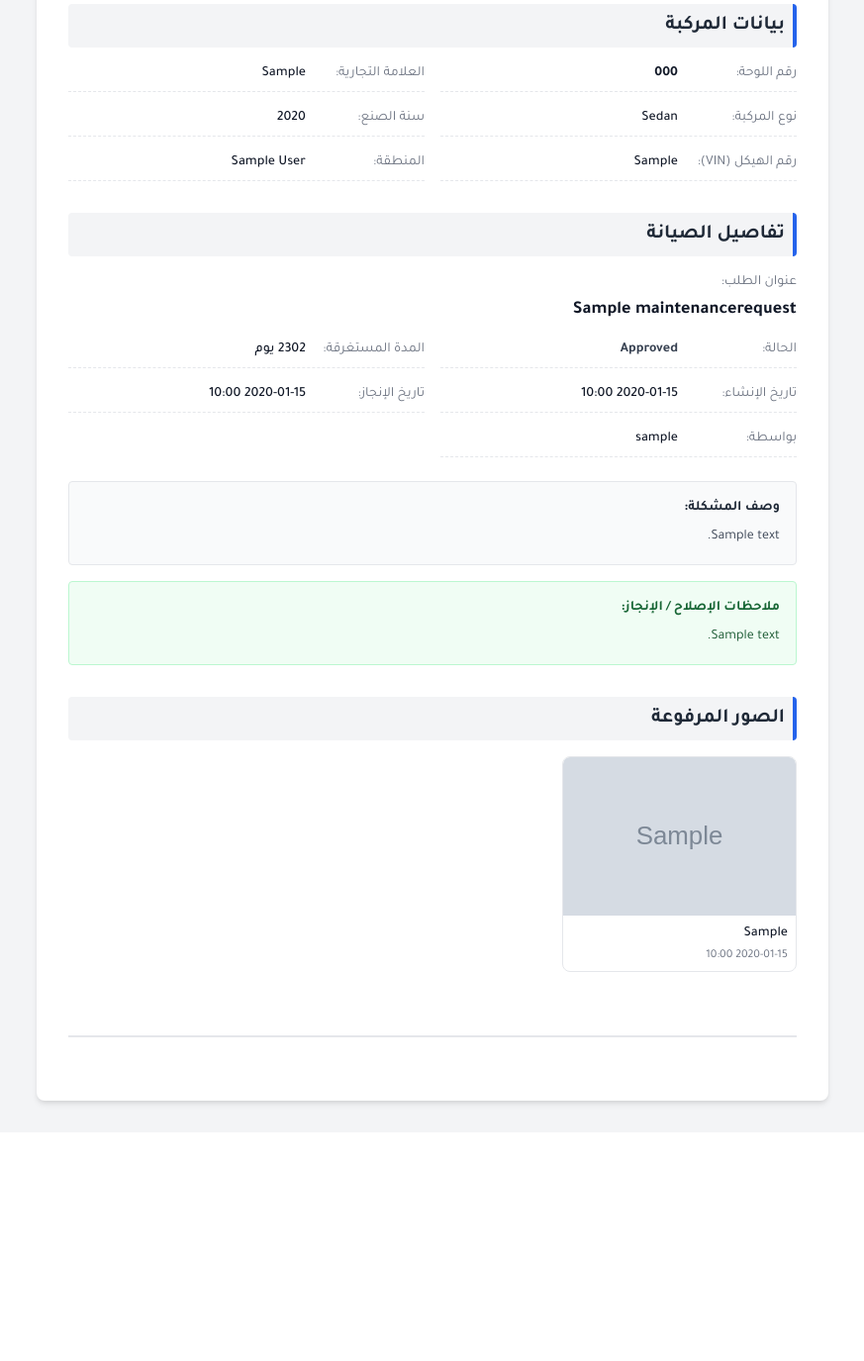
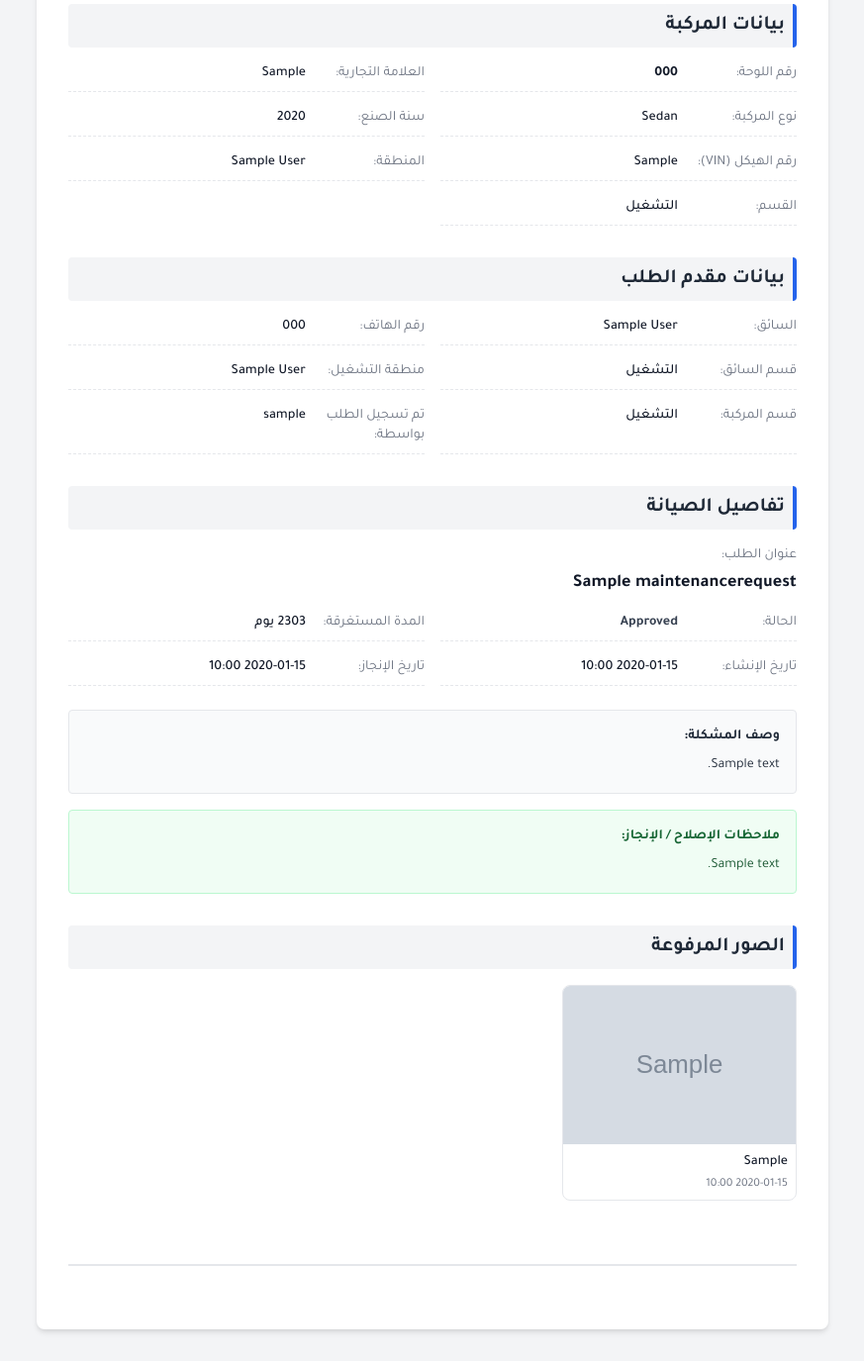
Before and after one commit to mustafakamil77/CarFlow, a Django app: page /maintenance/requests/1/report/ in a window 1280 px wide. Shown: the part 271-1646 px from the top of the page at 99% size, without its empty margins (203-1076 px from the left). Before the commit the page ends 1392 px from the top, so only its background shows below. Run offline with Django 5.2, Linux system fonts and the light colour scheme; a user stored in the database is signed in; data comes from the database, SQL or seed files in the repository; tables that the repository leaves empty hold one stand-in row (values such as "Sample post"); grey boxes marked "Sample" are stand-in pictures; some libraries are stand-ins or nearby versions.

Commit message:
اعادة تصميم و اضافة بعض الاقسم

```diff
--- a/accounts/admin.py
+++ b/accounts/admin.py
@@ -1,5 +1,5 @@
 from django.contrib import admin
-from .models import DriverAssignment, Region
+from .models import DriverAssignment, Region, Department
 
 
 @admin.register(Region)
@@ -13,3 +13,7 @@ class DriverAssignmentAdmin(admin.ModelAdmin):
     list_display = ("driver", "car", "region", "start_date", "end_date", "active")
     list_filter = ("active", "start_date", "region")
     search_fields = ("driver__user__username", "driver__first_name", "driver__last_name", "car__plate_number")
+@admin.register(Department)
+class DepartmentAdmin(admin.ModelAdmin):
+    list_display = ("code","name_ar","name_en")
+    search_fields = ("code", "name_ar","name_en")
--- a/accounts/models.py
+++ b/accounts/models.py
@@ -1,7 +1,4 @@
 from django.db import models
-from django.conf import settings
-from fleet.models import Car
-from staff.models import Employee
 
 
 class Region(models.Model):
@@ -15,9 +12,22 @@ class Region(models.Model):
         return self.name
 
 
+class Department(models.Model):
+    code = models.CharField(max_length=32, unique=True)
+    name_ar = models.CharField(max_length=64)
+    name_en = models.CharField(max_length=64, blank=True)
+    is_active = models.BooleanField(default=True)
+
+    class Meta:
+        ordering = ["name_ar"]
+
+    def __str__(self):
+        return self.name_ar or self.code
+
+
 class DriverAssignment(models.Model):
-    driver = models.ForeignKey(Employee, on_delete=models.CASCADE, related_name="driver_assignments")
-    car = models.ForeignKey(Car, on_delete=models.CASCADE, related_name="driver_assignments")
+    driver = models.ForeignKey("staff.Employee", on_delete=models.CASCADE, related_name="driver_assignments")
+    car = models.ForeignKey("fleet.Car", on_delete=models.CASCADE, related_name="driver_assignments")
     region = models.ForeignKey("accounts.Region", on_delete=models.SET_NULL, null=True, blank=True, related_name="driver_assignments")
     start_date = models.DateField()
     end_date = models.DateField(null=True, blank=True)
--- a/fleet/admin.py
+++ b/fleet/admin.py
@@ -31,9 +31,9 @@ class VehicleInspectionInline(admin.TabularInline):
 @admin.register(Car)
 class CarAdmin(ImportExportModelAdmin):
     resource_class = CarResource
-    list_display = ("plate_number", "brand", "vehicle_type", "year", "current_mileage", "status", "region", "qr_enabled", "created_at")
-    list_filter = ("status", "year", "brand", "region", "qr_enabled")
-    search_fields = ("plate_number", "brand", "vehicle_type", "vin", "qr_token")
+    list_display = ("plate_number", "brand", "vehicle_type", "year", "current_mileage", "status", "region", "department", "qr_enabled", "created_at")
+    list_filter = ("status", "year", "brand", "region", "department", "qr_enabled")
+    search_fields = ("plate_number", "brand", "vehicle_type", "vin", "qr_token", "department__name_ar", "department__code")
     ordering = ("plate_number",)
     readonly_fields = ("created_at", "qr_token", "qr_public_url", "qr_preview")
     inlines = [VehicleInspectionInline]
--- a/fleet/forms.py
+++ b/fleet/forms.py
@@ -54,6 +54,7 @@ class CarForm(forms.ModelForm):
             "vin",
             "status",
             "region",
+            "department",
             "notes",
         ]
         widgets = {
@@ -64,6 +65,7 @@ class CarForm(forms.ModelForm):
             "vin": forms.TextInput(attrs={"class": "border rounded p-2 w-full"}),
             "status": forms.Select(attrs={"class": "border rounded p-2 w-full"}),
             "region": forms.Select(attrs={"class": "border rounded p-2 w-full"}),
+            "department": forms.Select(attrs={"class": "border rounded p-2 w-full"}),
             "notes": forms.Textarea(attrs={"class": "border rounded p-2 w-full", "rows": 3}),
         }
 
--- a/fleet/models.py
+++ b/fleet/models.py
@@ -43,6 +43,15 @@ class Car(models.Model):
         null=True,
         blank=True,
         related_name="cars",
+    )
+
+    department = models.ForeignKey(
+        "accounts.Department",
+        on_delete=models.SET_NULL,
+        null=True,
+        blank=True,
+        related_name="cars",
+        db_index=True,
     )
 
     notes = models.TextField(blank=True)
--- a/fleet/templates/fleet/car_detail.html
+++ b/fleet/templates/fleet/car_detail.html
@@ -79,6 +79,7 @@
         <h2 class="text-lg font-semibold mb-3">Status & Region</h2>
         <p><span class="font-medium">Status:</span> {{ object.status }}</p>
         <p><span class="font-medium">Region:</span> {{ object.region|default:'-' }}</p>
+        <p><span class="font-medium">Department:</span> {{ object.department|default:'-' }}</p>
       </section>
       <section class="p-4 bg-white rounded shadow">
         <h2 class="text-lg font-semibold mb-3">Notes</h2>
--- a/fleet/templates/fleet/car_form.html
+++ b/fleet/templates/fleet/car_form.html
@@ -45,6 +45,10 @@
             <label class="block text-sm font-semibold text-gray-700">Region</label>
             {{ form.region }}
           </div>
+          <div class="space-y-1">
+            <label class="block text-sm font-semibold text-gray-700">القسم</label>
+            {{ form.department }}
+          </div>
         </div>
       </div>
       <!-- Notes -->
--- a/maintenance/templates/maintenance/request_report.html
+++ b/maintenance/templates/maintenance/request_report.html
@@ -155,6 +155,61 @@
           <span class="text-gray-500 w-1/3">المنطقة:</span>
           <span class="font-medium text-gray-900 w-2/3">{{ object.car.region.name|default:"-" }}</span>
         </div>
+        <div class="flex border-b border-dashed pb-2">
+          <span class="text-gray-500 w-1/3">القسم:</span>
+          <span class="font-medium text-gray-900 w-2/3">{{ object.car.department|default:"-" }}</span>
+        </div>
+      </div>
+    </div>
+
+    <!-- بيانات مقدم الطلب -->
+    <div class="mb-8">
+      <h2 class="text-xl font-bold text-gray-800 bg-gray-100 p-2 rounded mb-4 border-r-4 border-blue-600">بيانات مقدم الطلب</h2>
+      <div class="grid grid-cols-2 gap-4 text-sm">
+        <div class="flex border-b border-dashed pb-2">
+          <span class="text-gray-500 w-1/3">السائق:</span>
+          <span class="font-medium text-gray-900 w-2/3">
+            {% if driver %}
+              {% if driver.user %}
+                {{ driver.user.get_full_name|default:driver.user.username }}
+              {% else %}
+                {{ driver.first_name }} {{ driver.last_name }}
+              {% endif %}
+            {% else %}
+              -
+            {% endif %}
+          </span>
+        </div>
+        <div class="flex border-b border-dashed pb-2">
+          <span class="text-gray-500 w-1/3">رقم الهاتف:</span>
+          <span class="font-medium text-gray-900 w-2/3">
+            {% if driver %}{{ driver.phone|default:"-" }}{% else %}-{% endif %}
+          </span>
+        </div>
+        <div class="flex border-b border-dashed pb-2">
+          <span class="text-gray-500 w-1/3">قسم السائق:</span>
+          <span class="font-medium text-gray-900 w-2/3">
+            {% if driver %}{{ driver.department|default:"-" }}{% else %}-{% endif %}
+          </span>
+        </div>
+        <div class="flex border-b border-dashed pb-2">
+          <span class="text-gray-500 w-1/3">منطقة التشغيل:</span>
+          <span class="font-medium text-gray-900 w-2/3">
+            {% if driver_assignment and driver_assignment.region %}
+              {{ driver_assignment.region.name|default:"-" }}
+            {% else %}
+              {{ object.car.region.name|default:"-" }}
+            {% endif %}
+          </span>
+        </div>
+        <div class="flex border-b border-dashed pb-2">
+          <span class="text-gray-500 w-1/3">قسم المركبة:</span>
+          <span class="font-medium text-gray-900 w-2/3">{{ object.car.department|default:"-" }}</span>
+        </div>
+        <div class="flex border-b border-dashed pb-2">
+          <span class="text-gray-500 w-1/3">تم تسجيل الطلب بواسطة:</span>
+          <span class="font-medium text-gray-900 w-2/3">{{ object.created_by|default:"-" }}</span>
+        </div>
       </div>
     </div>
 
@@ -191,15 +246,11 @@
           <span class="text-gray-500 w-1/3">تاريخ الإنجاز:</span>
           <span class="font-medium text-gray-900 w-2/3">{{ object.completed_at|date:"Y-m-d H:i"|default:"-" }}</span>
         </div>
-        <div class="flex border-b border-dashed pb-2">
-          <span class="text-gray-500 w-1/3">بواسطة:</span>
-          <span class="font-medium text-gray-900 w-2/3">{{ object.created_by|default:"-" }}</span>
-        </div>
       </div>
 
       <div class="mb-4 bg-gray-50 p-4 rounded border border-gray-200">
         <h3 class="text-sm font-bold text-gray-800 mb-2">وصف المشكلة:</h3>
-        <p class="text-sm text-gray-700 whitespace-pre-line leading-relaxed">{{ object.description }}</p>
+        <p class="text-sm text-gray-800 whitespace-pre-line leading-relaxed">{{ object.description }}</p>
       </div>
 
       {% if object.completion_comment %}
--- a/maintenance/views.py
+++ b/maintenance/views.py
@@ -84,9 +84,21 @@ class MaintenanceRequestReportView(MaintenanceStaffRequiredMixin, DetailView):
 
     def get_context_data(self, **kwargs):
         ctx = super().get_context_data(**kwargs)
-        ctx["days_in_maintenance"] = (
-            timezone.now().date() - self.object.created_at.date()
-        ).days
+        req = self.object
+        start_date = req.created_at.date()
+        end_date = req.completed_at.date() if req.status == "completed" and req.completed_at else timezone.localdate()
+        ctx["days_in_maintenance"] = (end_date - start_date).days + 1
+
+        from accounts.models import DriverAssignment
+
+        assignment = (
+            DriverAssignment.objects.filter(car=req.car, active=True)
+            .select_related("driver__user", "driver__department", "region", "car__region", "car__department")
+            .order_by("-start_date")
+            .first()
+        )
+        ctx["driver_assignment"] = assignment
+        ctx["driver"] = assignment.driver if assignment else None
         return ctx
 
 
--- a/staff/models.py
+++ b/staff/models.py
@@ -36,6 +36,15 @@ class Employee(models.Model):
     )
 
     phone = models.CharField(max_length=20, blank=True)
+
+    department = models.ForeignKey(
+        "accounts.Department",
+        on_delete=models.SET_NULL,
+        null=True,
+        blank=True,
+        related_name="employees",
+        db_index=True,
+    )
 
     bio = models.TextField(blank=True, default="")
 
--- a/staff/templates/staff/employee_edit.html
+++ b/staff/templates/staff/employee_edit.html
@@ -24,6 +24,11 @@
           <label class="block text-sm font-semibold text-gray-700">Phone</label>
           {{ form.phone }}
           {% if form.phone.errors %}<div class="text-sm text-red-600">{{ form.phone.errors }}</div>{% endif %}
+        </div>
+        <div class="space-y-1">
+          <label class="block text-sm font-semibold text-gray-700">Department</label>
+          {{ form.department }}
+          {% if form.department.errors %}<div class="text-sm text-red-600">{{ form.department.errors }}</div>{% endif %}
         </div>
         <div class="space-y-1">
           <label class="block text-sm font-semibold text-gray-700">Date of Birth</label>
--- a/staff/templates/staff/employee_profile.html
+++ b/staff/templates/staff/employee_profile.html
@@ -66,6 +66,10 @@
           <div class="font-medium text-gray-900">{{ employee.phone|default:"-" }}</div>
         </div>
         <div>
+          <div class="text-gray-500">Department</div>
+          <div class="font-medium text-gray-900">{{ employee.department|default:"-" }}</div>
+        </div>
+        <div>
           <div class="text-gray-500">Date of Birth</div>
           <div class="font-medium text-gray-900">{{ employee.date_of_birth|default:"-" }}</div>
         </div>
--- a/staff/views.py
+++ b/staff/views.py
@@ -25,6 +25,7 @@ class EmployeeEditForm(forms.ModelForm):
             "last_name",
             "phone",
             "date_of_birth",
+            "department",
             "role",
             "bio",
             "photo",
@@ -34,6 +35,7 @@ class EmployeeEditForm(forms.ModelForm):
             "last_name": forms.TextInput(attrs={"class": "border rounded p-2 w-full"}),
             "phone": forms.TextInput(attrs={"class": "border rounded p-2 w-full"}),
             "date_of_birth": forms.DateInput(attrs={"type": "date", "class": "border rounded p-2 w-full"}),
+            "department": forms.Select(attrs={"class": "border rounded p-2 w-full"}),
             "role": forms.Select(attrs={"class": "border rounded p-2 w-full"}),
             "bio": forms.Textarea(attrs={"class": "border rounded p-2 w-full", "rows": 4}),
         }
@@ -42,6 +44,7 @@ class EmployeeEditForm(forms.ModelForm):
             "last_name": "Last name",
             "phone": "Phone",
             "date_of_birth": "Date of Birth",
+            "department": "Department",
             "role": "Role",
             "bio": "Bio",
             "photo": "Photo",
```
Also changed, not shown: fleet/templates/fleet/handover_print.html (+8 -0 lines), pending_requests/templates/pending_requests/request_detail.html (+9 -0 lines), pending_requests/templates/pending_requests/request_list.html (+8 -0 lines), staff/admin.py (+9 -1 lines), accounts/migrations/0004_department.py (added), fleet/migrations/0017_car_department.py (added), staff/migrations/0007_employee_department.py (added).
